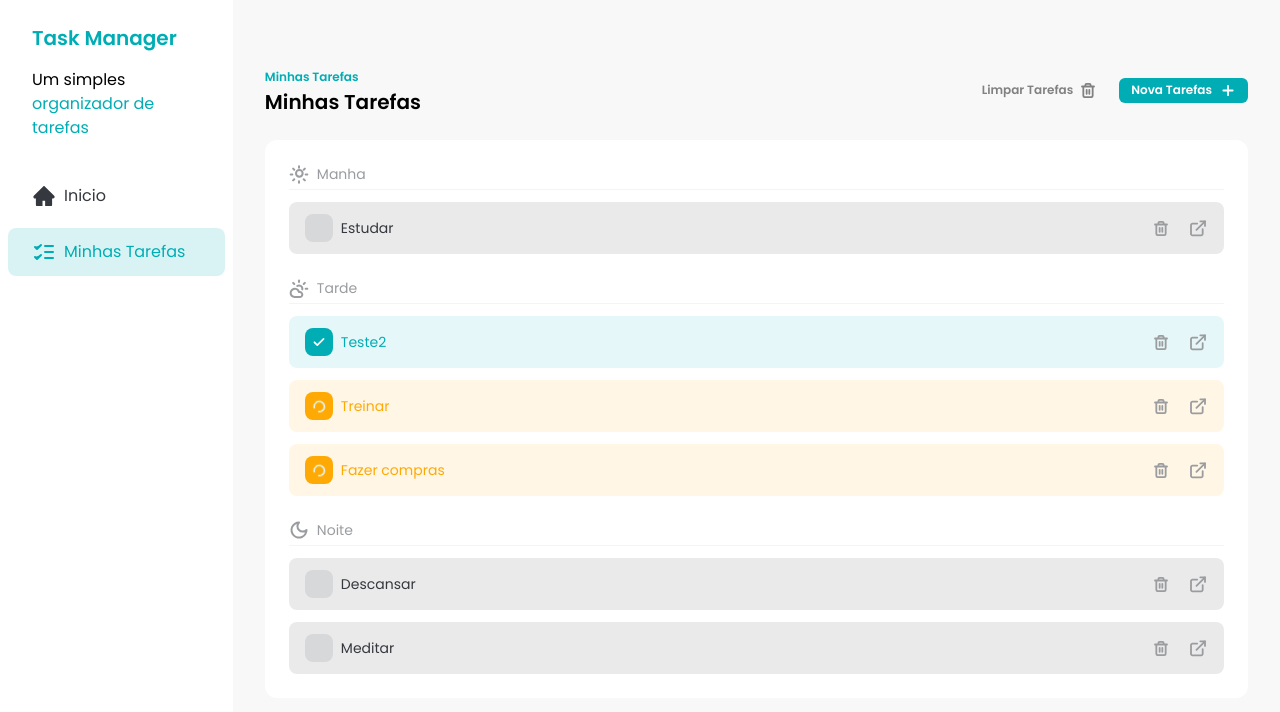
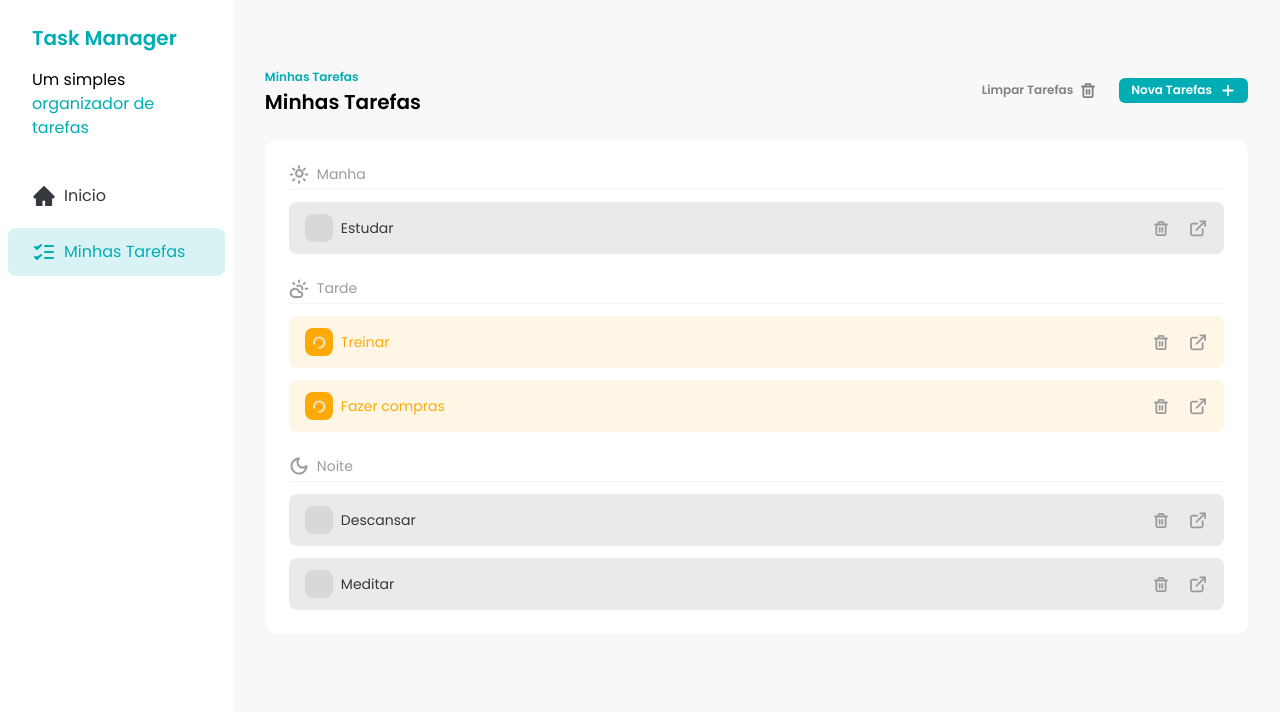
Before and after one commit to Maiiaa30/Task-Manager-V2, a React (Vite) app: page / in a window 1280 px wide. Shown: the top 712 px of the page. Built offline with nearby package versions, Linux system fonts and the light colour scheme; data requests are answered from the project's data file.

Commit message:
Fix the notification not showing on the new page

```diff
--- a/db.json
+++ b/db.json
@@ -1,12 +1,5 @@
 {
   "tasks": [
-    {
-      "id": "2",
-      "title": "Teste2",
-      "description": "Teste2",
-      "time": "afternoon",
-      "status": "done"
-    },
     {
       "id": "3",
       "title": "Treinar",
--- a/src/App.jsx
+++ b/src/App.jsx
@@ -1,18 +1,9 @@
-import { Toaster } from "sonner";
-
 import SideBar from "./components/SideBar";
 import Tasks from "./components/Tasks";
 
 function App() {
   return (
     <div className="flex">
-      <Toaster
-        toastOptions={{
-          style: {
-            color: "#35383E",
-          },
-        }}
-      />
       <SideBar />
       <Tasks />
     </div>
--- a/src/main.jsx
+++ b/src/main.jsx
@@ -3,6 +3,7 @@ import "./index.css";
 import { StrictMode } from "react";
 import { createRoot } from "react-dom/client";
 import { createBrowserRouter, RouterProvider } from "react-router";
+import { Toaster } from "sonner";
 
 import App from "./App.jsx";
 import TaskDetailsPage from "./pages/task-detail.jsx";
@@ -20,6 +21,13 @@ const router = createBrowserRouter([
 
 createRoot(document.getElementById("root")).render(
   <StrictMode>
+    <Toaster
+      toastOptions={{
+        style: {
+          color: "#35383E",
+        },
+      }}
+    />
     <RouterProvider router={router} />
   </StrictMode>,
 );
--- a/src/pages/task-detail.jsx
+++ b/src/pages/task-detail.jsx
@@ -103,6 +103,17 @@ const TaskDetailsPage = () => {
     (error) => error.inputName === "description",
   )?.message;
 
+  const handleDeleteClick = async () => {
+    const response = await fetch(`http://localhost:3000/tasks/${task.id}`, {
+      method: "DELETE",
+    });
+    if (!response.ok) {
+      return toast.error("Erro ao apagar tarefa!");
+    }
+    navigate(-1);
+    toast.success("Tarefa apagada com sucesso!");
+  };
+
   return (
     <div className="flex">
       <SideBar />
@@ -127,7 +138,11 @@ const TaskDetailsPage = () => {
             <h1 className="mt-2 text-xl font-semibold">{task?.title}</h1>
           </div>
 
-          <Button color="danger" className={"w-fit self-end"}>
+          <Button
+            color="danger"
+            className={"w-fit self-end"}
+            onClick={handleDeleteClick}
+          >
             <TrashIcon />
             Apagar Tarefa
           </Button>
```
